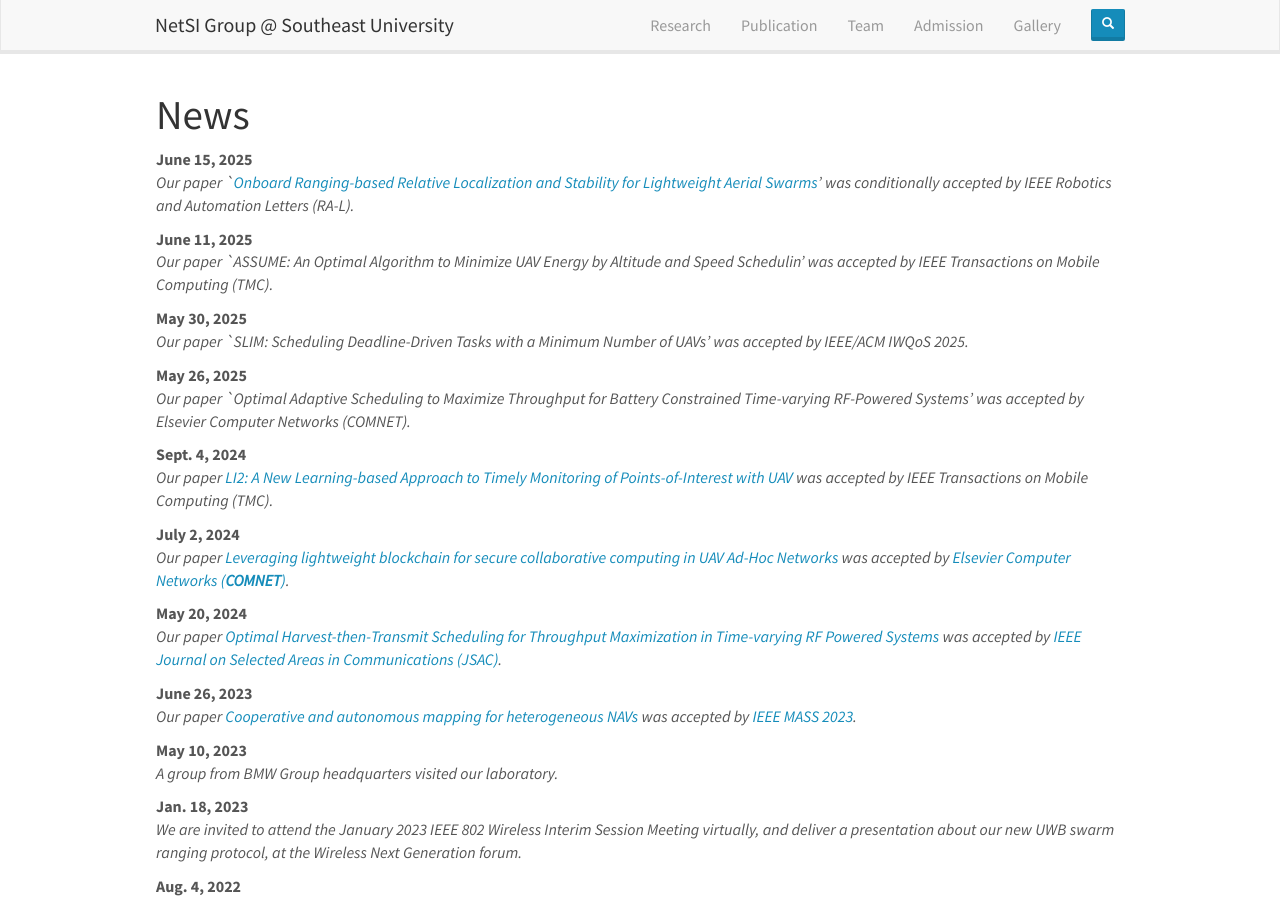
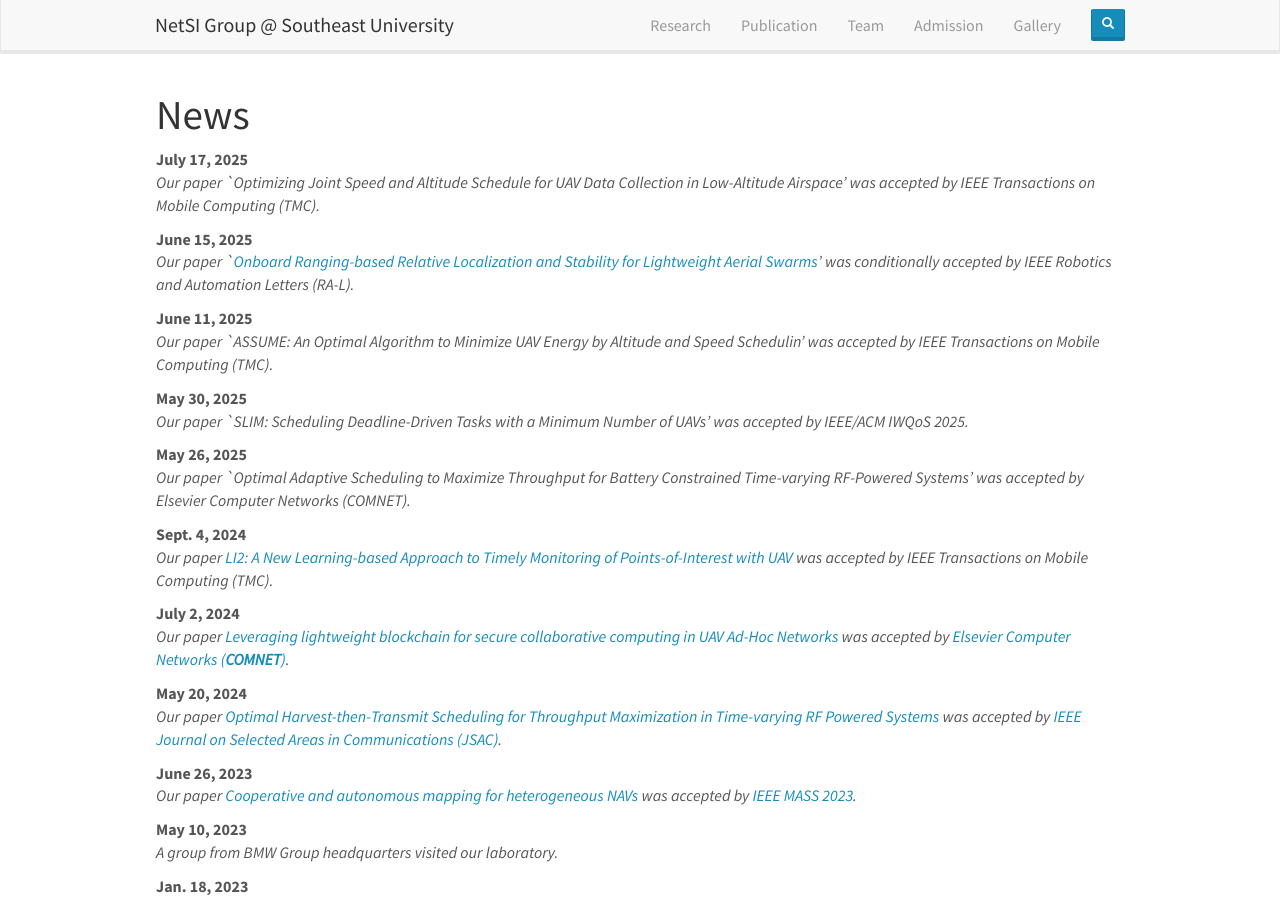
Before and after one commit to SEU-NetSI/seu-netsi.github.io, a Jekyll site: the page built from _pages/allnews.md, in a window 1280 px wide and 900 px high. Built offline with Jekyll 4.4.1, drawn with Linux system fonts in a browser that asks for light colours; nearby versions of some CDN libraries.

Commit message:
add Wang Yiqiang TMC, news

```diff
--- a/_data/news.yml
+++ b/_data/news.yml
@@ -1,3 +1,6 @@
+
+- date: July 17, 2025
+  headline: "Our paper `Optimizing Joint Speed and Altitude Schedule for UAV Data Collection in Low-Altitude Airspace' was accepted by IEEE Transactions on Mobile Computing (TMC)."
 
 - date: June 15, 2025
   headline: "Our paper `<a href='https://shushuai3.github.io/autonomous-swarm/'>Onboard Ranging-based Relative Localization and Stability for Lightweight Aerial Swarms</a>' was conditionally accepted by IEEE Robotics and Automation Letters (RA-L)."
```
